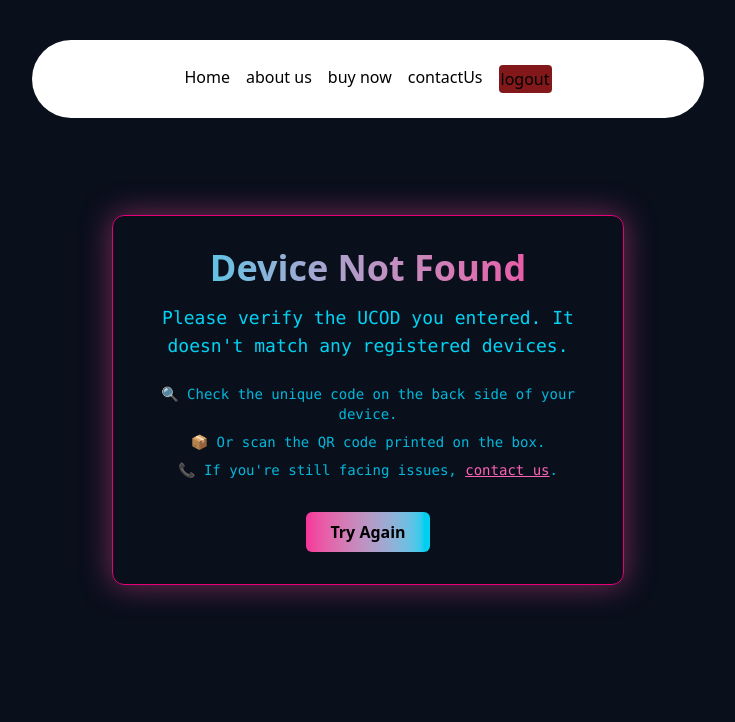
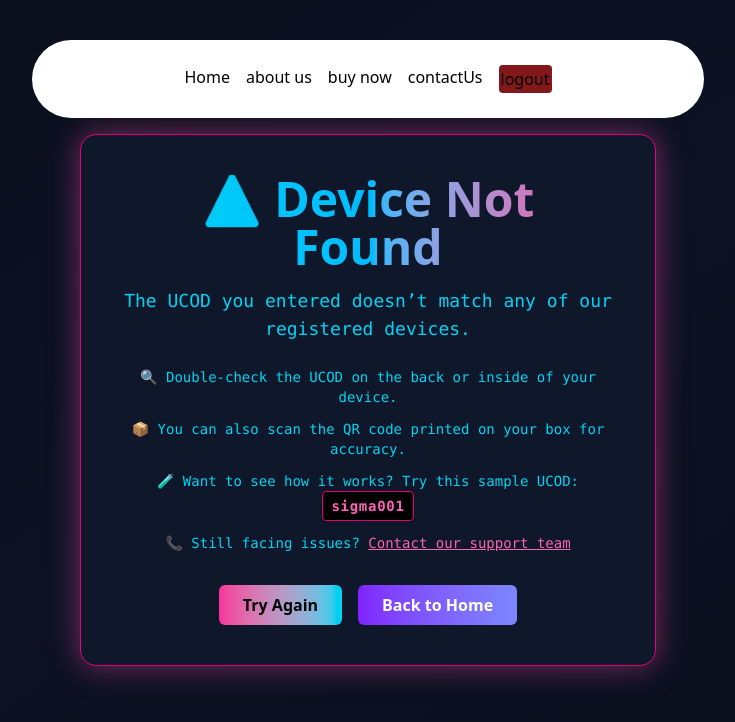
Before and after one commit to adityathodsare/safev-frontend-nextjs, a Next.js app: page /tracking/error in a window 1280 px wide. Shown: the top 722 px of the page, without its empty margins (272-1007 px from the left). Built offline with nearby package versions, Linux system fonts and the light colour scheme.

Commit message:
Your commit message

```diff
--- a/src/app/alcoholtrack/page.jsx
+++ b/src/app/alcoholtrack/page.jsx
@@ -48,7 +48,7 @@ const AlcoholDetection = () => {
         });
 
         // 🔴 Send alert if Alcohol > 1400 ppm
-        if (latest.alcoholLevel > 1700) {
+        if (latest.alcoholLevel > 2000) {
           sendAlertalcohol(
             "Alcohol Alert",
             "High alcohol level detected in vehicle!"
--- a/src/app/tracking/error/page.jsx
+++ b/src/app/tracking/error/page.jsx
@@ -1,30 +1,48 @@
 export default function TrackingErrorPage() {
   return (
-    <div className="min-h-screen bg-[#0a0f1c] text-cyan-300 flex items-center justify-center px-4">
-      <div className="max-w-lg text-center p-8 border border-pink-600 rounded-xl shadow-[0_0_30px_rgba(236,72,153,0.5)]">
-        <h1 className="text-4xl font-bold mb-4 text-transparent bg-clip-text bg-gradient-to-r from-cyan-400 to-pink-500">
-          Device Not Found
+    <div className="min-h-screen bg-gradient-to-br from-[#0a0f1c] via-[#0d1224] to-[#0a0f1c] text-cyan-300 flex items-center justify-center px-4">
+      <div className="max-w-xl text-center p-10 border border-pink-600 rounded-2xl shadow-[0_0_30px_rgba(236,72,153,0.5)] bg-[#0f172a]">
+        <h1 className="text-4xl md:text-5xl font-extrabold mb-4 text-transparent bg-clip-text bg-gradient-to-r from-cyan-400 via-sky-400 to-pink-500 animate-glow">
+          ⚠️ Device Not Found
         </h1>
         <p className="text-lg mb-6 font-mono text-cyan-400">
-          Please verify the UCOD you entered. It doesn't match any registered
-          devices.
+          The UCOD you entered doesn’t match any of our registered devices.
         </p>
 
-        <div className="text-sm font-mono space-y-2 text-cyan-500">
-          <p>🔍 Check the unique code on the back side of your device.</p>
-          <p>📦 Or scan the QR code printed on the box.</p>
+        <div className="text-sm font-mono space-y-3 text-cyan-400">
+          <p>🔍 Double-check the UCOD on the back or inside of your device.</p>
           <p>
-            📞 If you're still facing issues,{" "}
-            <span className="text-pink-400 underline">contact us</span>.
+            📦 You can also scan the QR code printed on your box for accuracy.
+          </p>
+          <p>
+            🧪 Want to see how it works? Try this sample UCOD:{" "}
+            <span className="text-pink-400 font-bold tracking-wider bg-black px-2 py-1 rounded border border-pink-600 shadow-sm inline-block">
+              sigma001
+            </span>
+          </p>
+          <p>
+            📞 Still facing issues?{" "}
+            <a
+              href="/contact"
+              className="text-pink-400 underline hover:text-pink-300 transition"
+            >
+              Contact our support team
+            </a>
           </p>
         </div>
 
-        <div className="mt-8">
+        <div className="mt-8 flex justify-center gap-4 flex-wrap">
           <a
             href="/tracking"
-            className="inline-block px-6 py-2 rounded-md bg-gradient-to-r from-pink-500 to-cyan-400 text-black font-semibold hover:from-cyan-400 hover:to-pink-500 transition-all duration-300 hover:scale-105"
+            className="px-6 py-2 rounded-md bg-gradient-to-r from-pink-500 to-cyan-400 text-black font-semibold hover:from-cyan-400 hover:to-pink-500 transition-all duration-300 hover:scale-105"
           >
             Try Again
+          </a>
+          <a
+            href="/"
+            className="px-6 py-2 rounded-md bg-gradient-to-r from-violet-600 to-indigo-400 text-white font-semibold hover:opacity-90 transition-all duration-300 hover:scale-105"
+          >
+            Back to Home
           </a>
         </div>
       </div>
```
Also changed, not shown: src/app/favicon.png (added).
